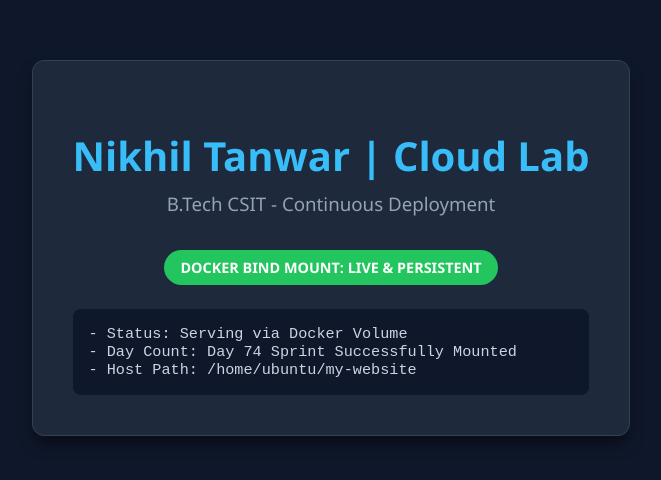
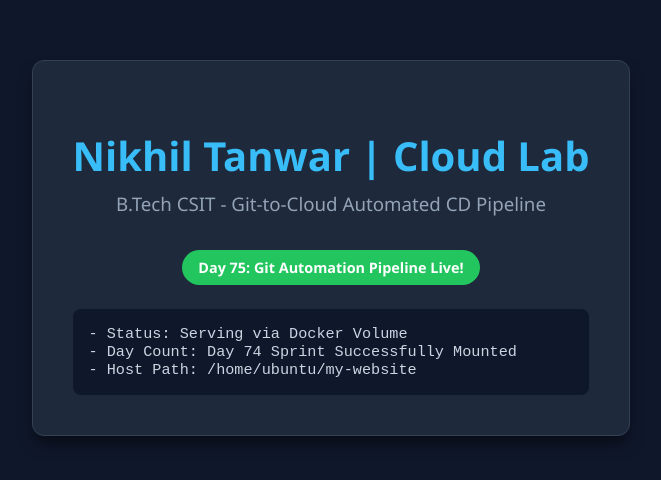
Before and after one commit to Itznikhil028/aws-docker-cd-sprint, a plain HTML site: page index.html in a window 1280 px wide. Shown: the part 152-632 px from the top of the page, without its empty margins (309-970 px from the left). Drawn offline with Linux system fonts and the light colour scheme.

Commit message:
Update project title and status in index.html

```diff
--- a/index.html
+++ b/index.html
@@ -15,8 +15,8 @@
 <body>
     <div class="card">
         <h1>Nikhil Tanwar | Cloud Lab</h1>
-        <h3>B.Tech CSIT - Continuous Deployment</h3>
-        <span class="badge">DOCKER BIND MOUNT: LIVE & PERSISTENT</span>
+        <h3>B.Tech CSIT - Git-to-Cloud Automated CD Pipeline</h3>
+        <span class="badge">Day 75: Git Automation Pipeline Live!</span>
         <div class="info">
             - Status: Serving via Docker Volume<br>
             - Day Count: Day 74 Sprint Successfully Mounted<br>
```
